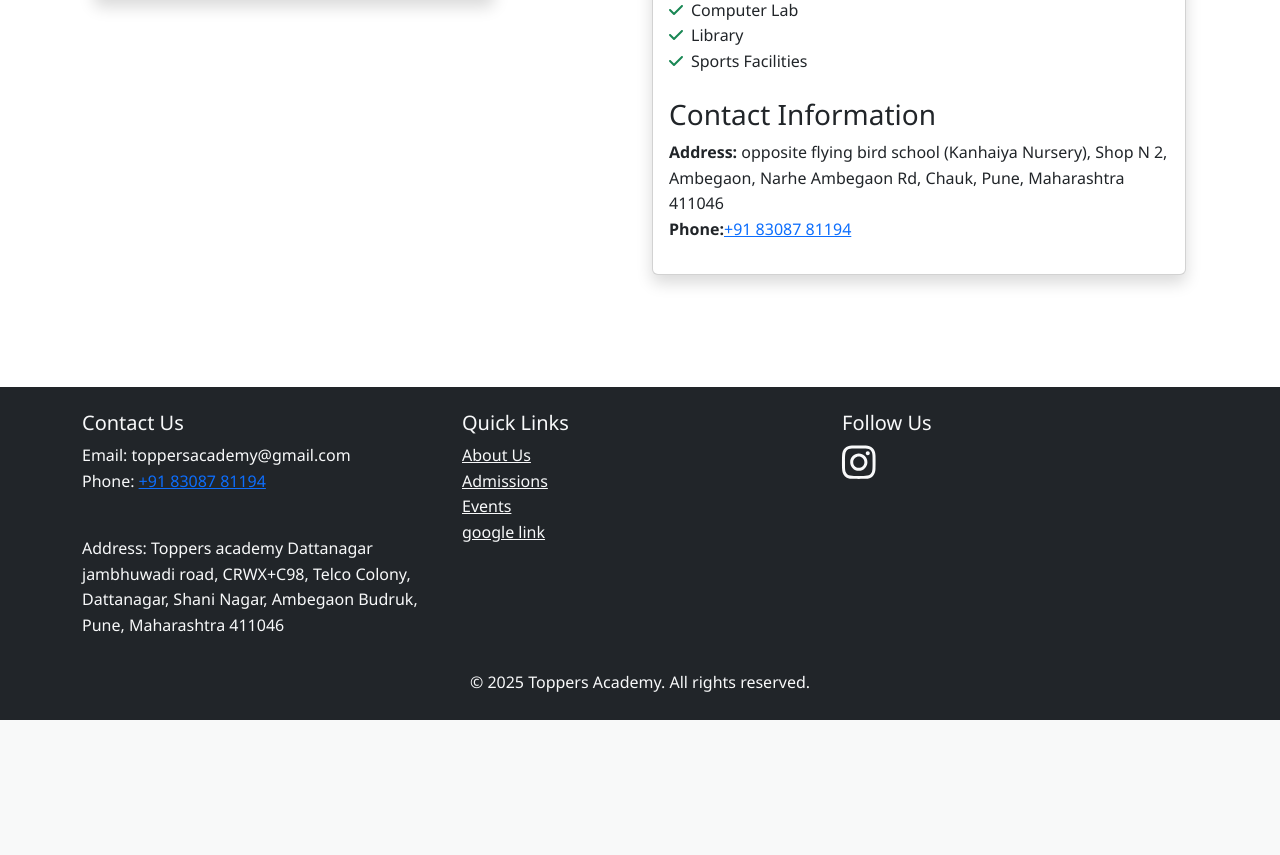
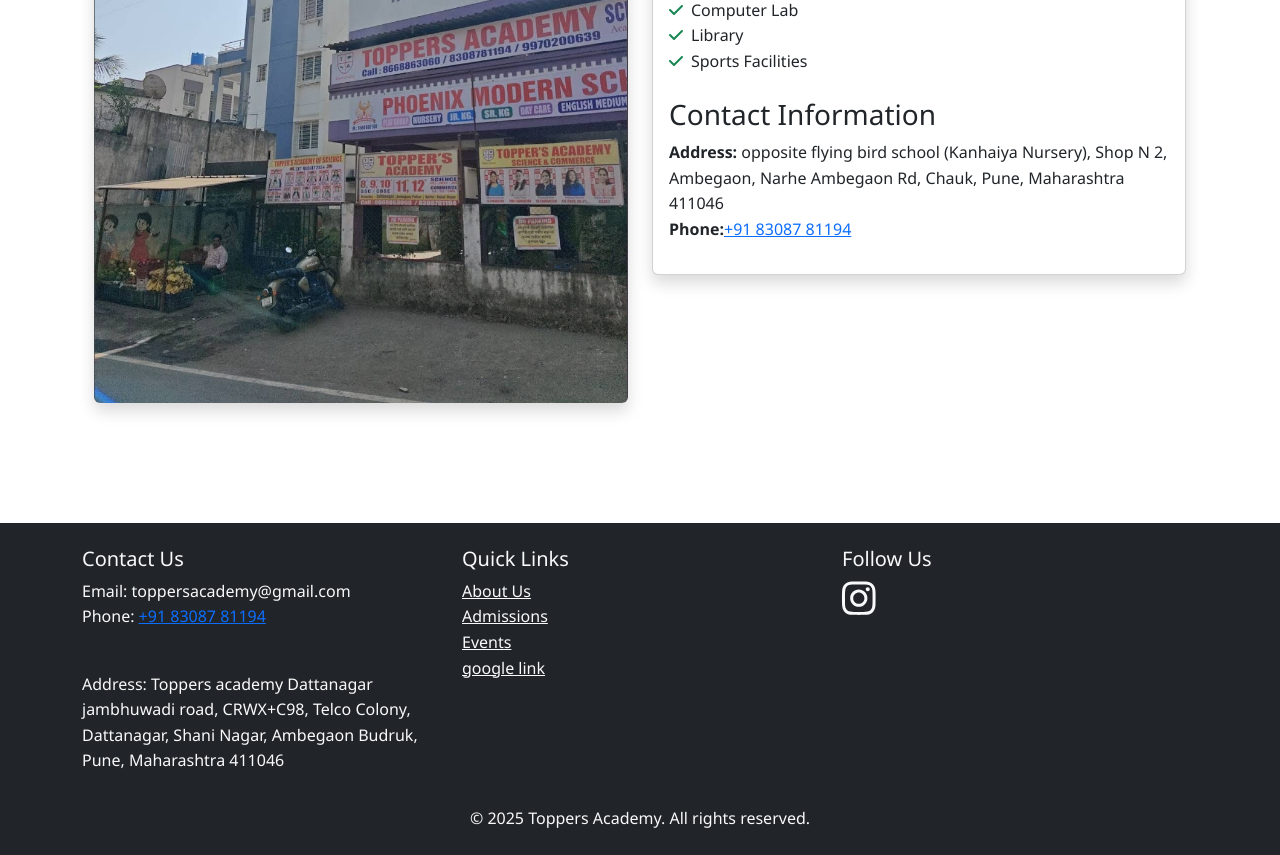
Before and after one commit to vignesh752006/Website-toppers-academy, a Django app: page /about/branches/ambegoan/ in a window 1280 px wide. Shown: the part 535-1390 px from the top of the page. Before the commit the page ends 1255 px from the top, so only its background shows below. Run offline with Django 5.2, Linux system fonts and the light colour scheme.

Commit message:
photo added

```diff
--- a/templates/about_branches/ambegoan.html
+++ b/templates/about_branches/ambegoan.html
@@ -10,7 +10,7 @@
     <div class="row">
         <!-- Branch Image -->
         <div class="col-md-6 mb-4">
-            <img src="{% static 'images/ambegoan-branch.jpg' %}" alt="Ambegoan Branch" class="img-fluid rounded shadow">
+            <img src="{% static 'images/ambegoan_branch_photo.jpg' %}" alt="Ambegoan Branch" class="img-fluid rounded shadow">
         </div>
 
         <!-- Branch Information -->
--- a/templates/about_branches/narhe.html
+++ b/templates/about_branches/narhe.html
@@ -10,7 +10,7 @@
     <div class="row">
         <!-- Branch Image -->
         <div class="col-md-6 mb-4">
-            <img src="{% static 'images/narhe-branch.jpg' %}" alt="Narhe Branch" class="img-fluid rounded shadow">
+            <img src="{% static 'images/Narhe_branch_photo.jpg' %}" alt="Narhe Branch" class="img-fluid rounded shadow">
         </div>
 
         <!-- Branch Information -->
```
Also changed, not shown: static/images/Ambegoan_branch_photo.jpg (added), static/images/Narhe_branch_photo.jpg (added).
